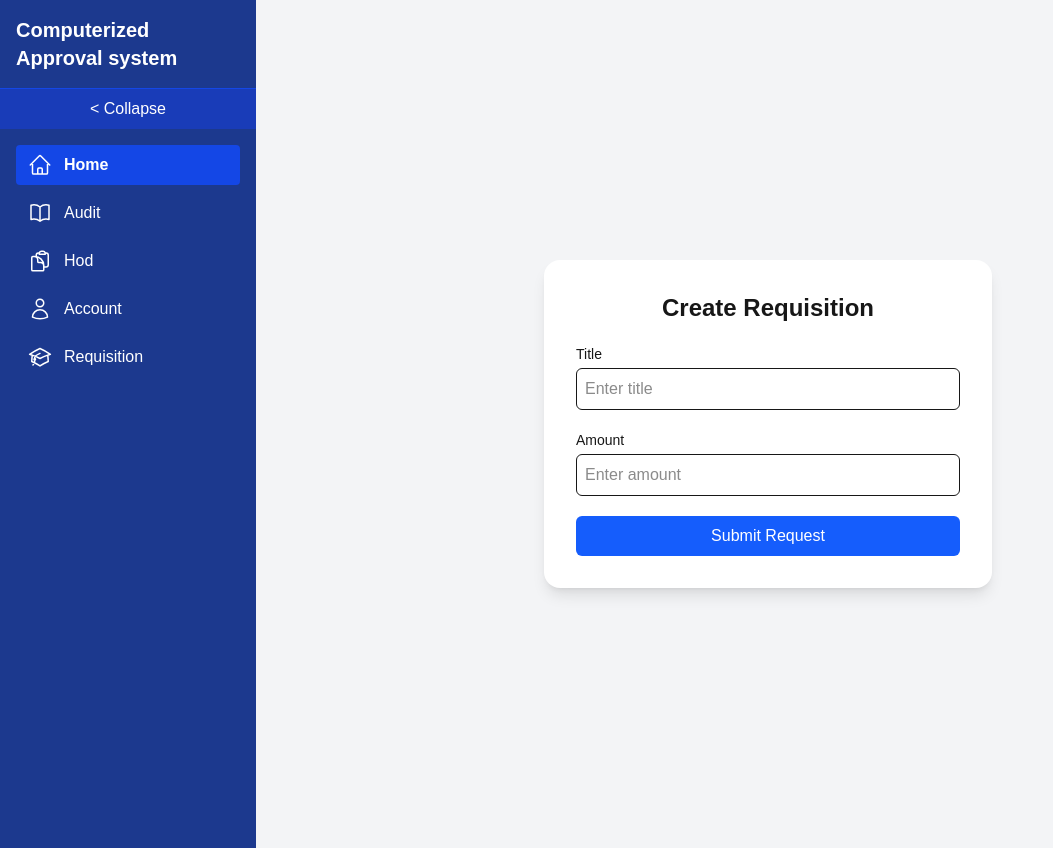
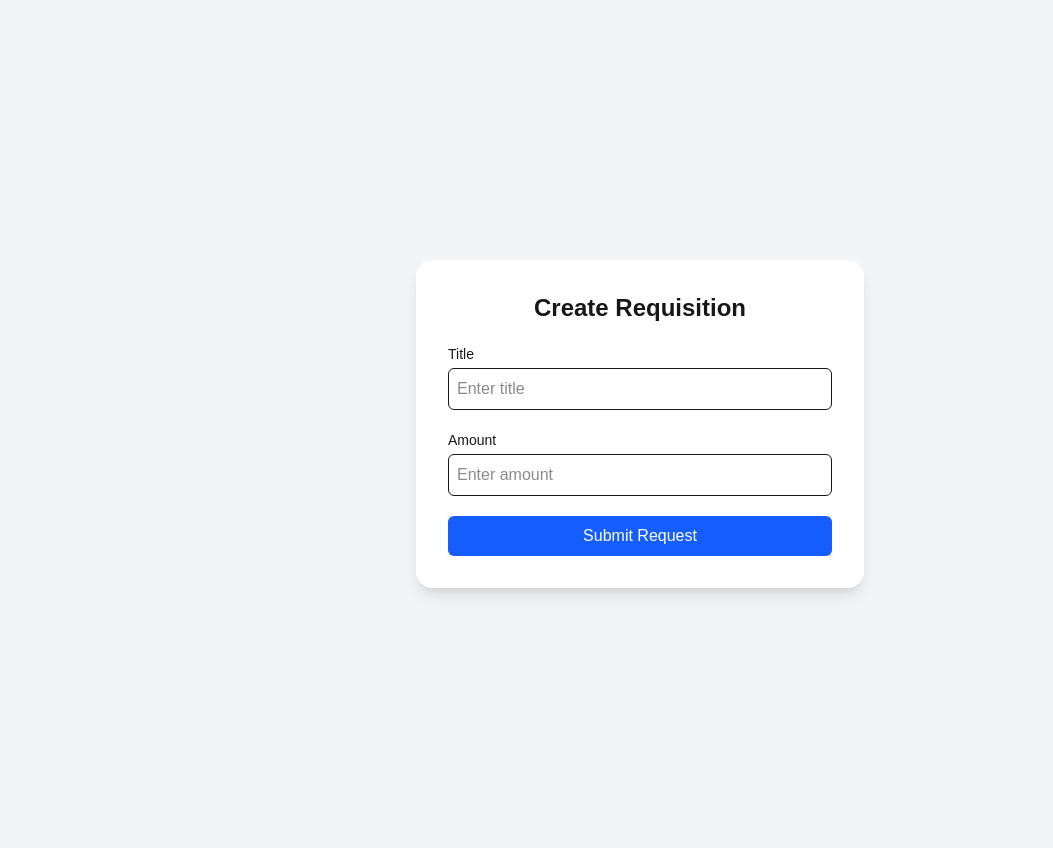
Before and after one commit to Alqomory01/approval-frontend, a Next.js app: page / in a window 1280 px wide. Shown: the whole page, without its empty margins (0-1053 px from the left). Built offline with nearby package versions, Linux system fonts and the light colour scheme.

Commit message:
new dashboard

```diff
--- a/app/layout.tsx
+++ b/app/layout.tsx
@@ -1,7 +1,7 @@
 import type { Metadata } from "next";
 import { Geist, Geist_Mono } from "next/font/google";
 import "./globals.css";
-import Sidebar from "./components/Sidebar";
+// import Sidebar from "./components/Sidebar";
 
 const geistSans = Geist({
   variable: "--font-geist-sans",
@@ -30,7 +30,7 @@ export default function RootLayout({
     >
       <body className="min-h-full flex flex-col">
         <div className="flex flex-1">
-      <Sidebar/>
+      {/* <Sidebar/> */}
         <main className="flex-1 p-6 bg-gray-100">{children}</main>
         </div>
         </body>
```
